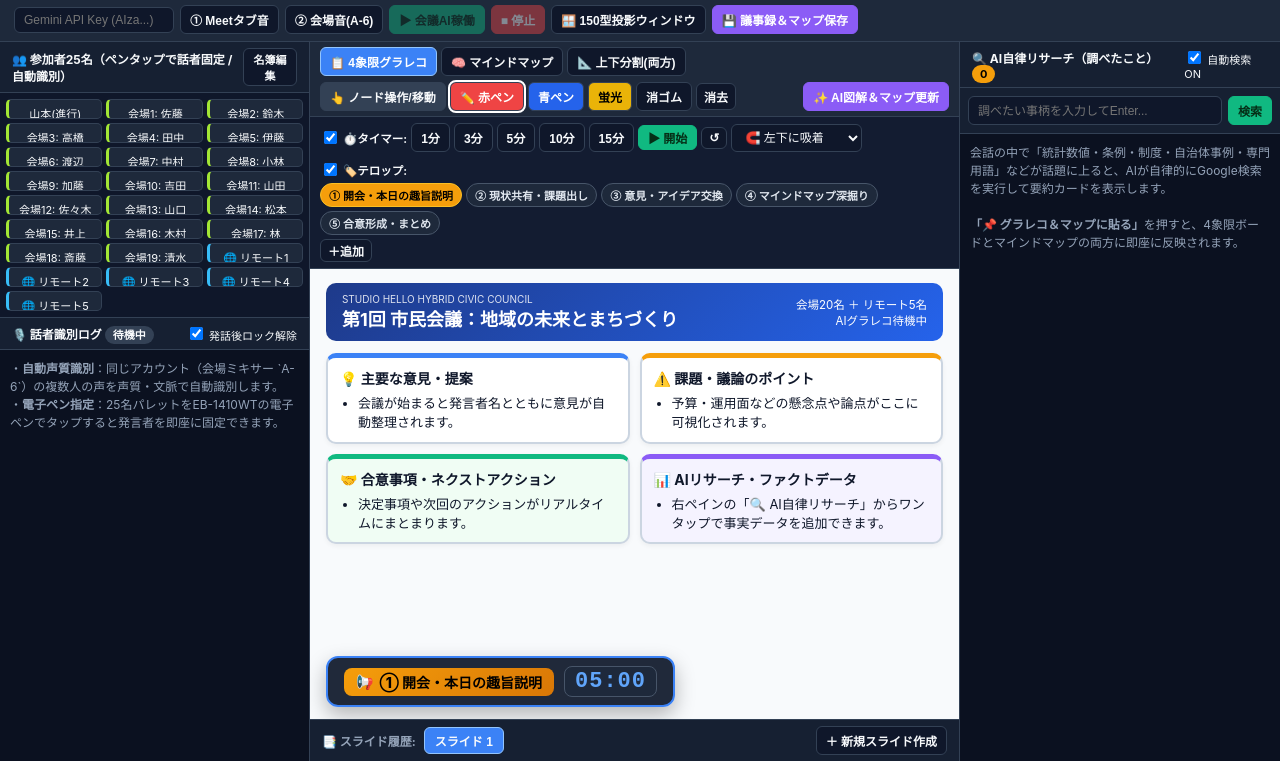
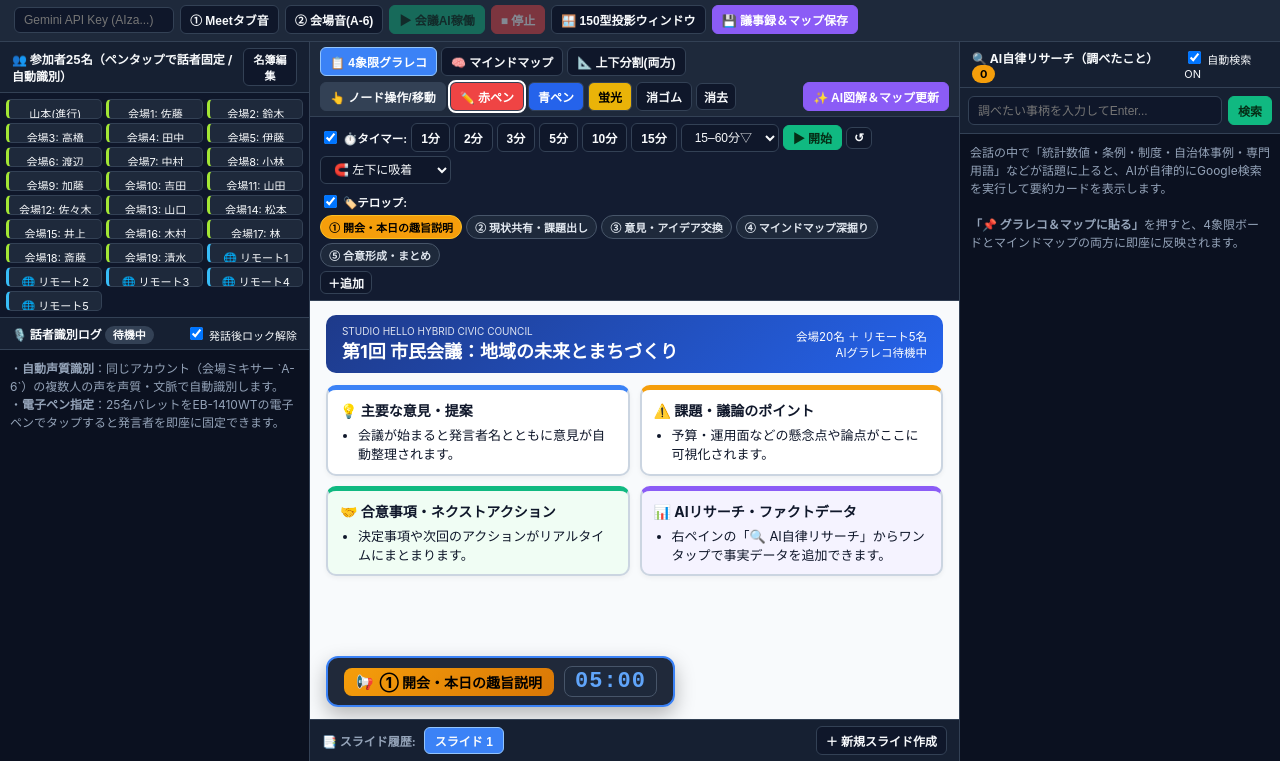
Before and after one commit to halohaloisland/studio-hello-civic-ai, a plain HTML site: page index.html in a window 1280 px wide. Shown: the part 39-800 px from the top of the page. Drawn offline with Linux system fonts and the light colour scheme.

Commit message:
タイマーに2分プリセット追加と15〜60分の自由選択セレクトを追加

```diff
--- a/index.html
+++ b/index.html
@@ -565,10 +565,14 @@
           <input type="checkbox" id="chkShowTimer" checked /> ⏱️タイマー:
         </label>
         <button class="timer-preset" data-min="1">1分</button>
+        <button class="timer-preset" data-min="2">2分</button>
         <button class="timer-preset" data-min="3">3分</button>
         <button class="timer-preset" data-min="5">5分</button>
         <button class="timer-preset" data-min="10">10分</button>
         <button class="timer-preset" data-min="15">15分</button>
+        <select id="selTimerCustom" title="15〜60分を自由に選択">
+          <option value="">15–60分▽</option>
+        </select>
         <button id="btnTimerToggle" class="btn-accent" style="padding:3px 9px;">▶ 開始</button>
         <button id="btnTimerReset" style="padding:3px 7px;">↺</button>
         <select id="selHudSnap" title="画面上のマグネット吸着位置">
@@ -902,6 +906,23 @@
       timerRemainSec = timerTotalSec;
       updateTimerDisplay();
     });
+  });
+
+  // 15〜60分を1分単位で自由に選択できるセレクト
+  const selTimerCustom = document.getElementById("selTimerCustom");
+  for (let m = 15; m <= 60; m++) {
+    const opt = document.createElement("option");
+    opt.value = m;
+    opt.textContent = m + "分";
+    selTimerCustom.appendChild(opt);
+  }
+  selTimerCustom.addEventListener("change", () => {
+    const mins = Number(selTimerCustom.value);
+    if (!mins) return;
+    timerTotalSec = mins * 60;
+    timerRemainSec = timerTotalSec;
+    updateTimerDisplay();
+    selTimerCustom.value = "";
   });
 
   document.getElementById("btnTimerToggle").addEventListener("click", () => {
```
